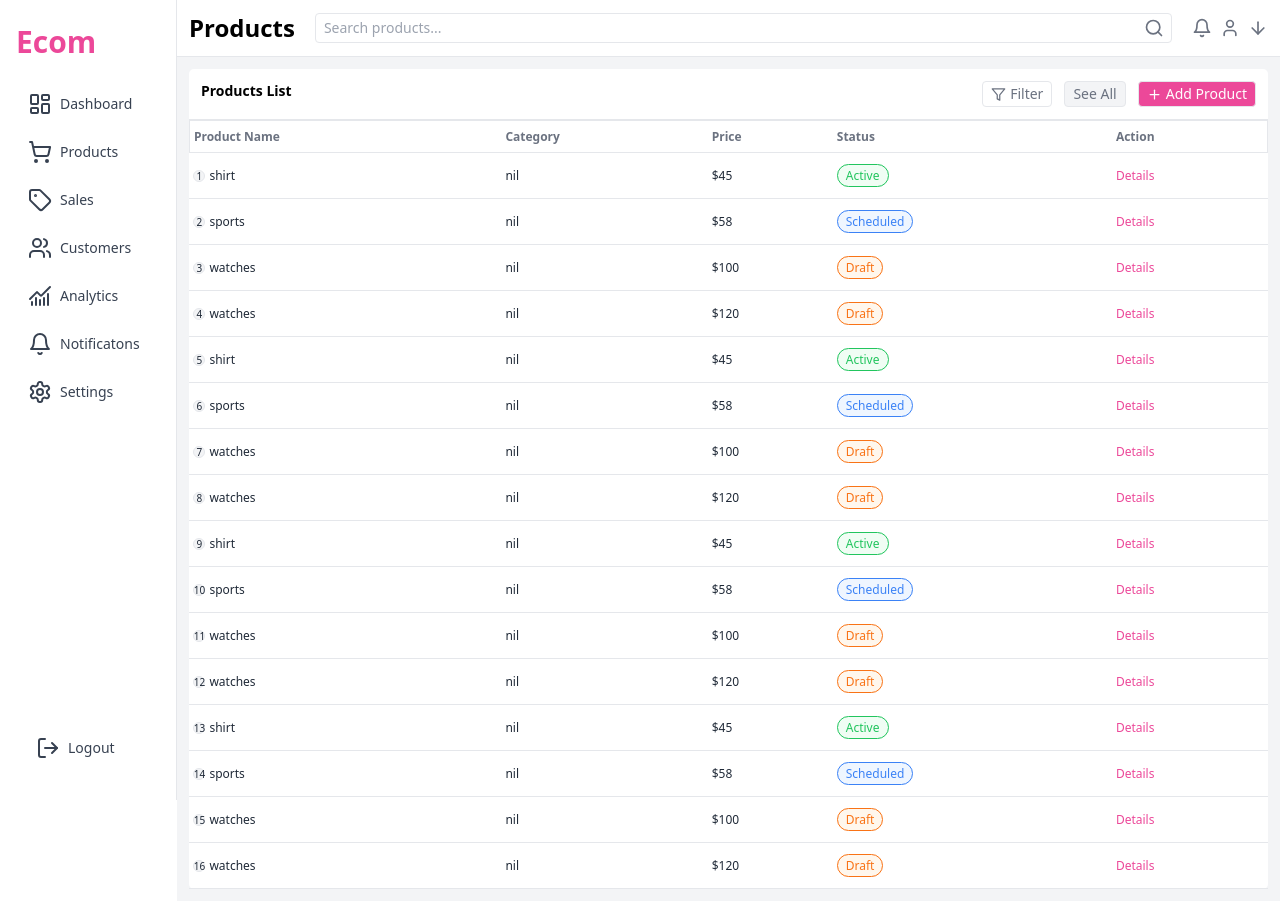
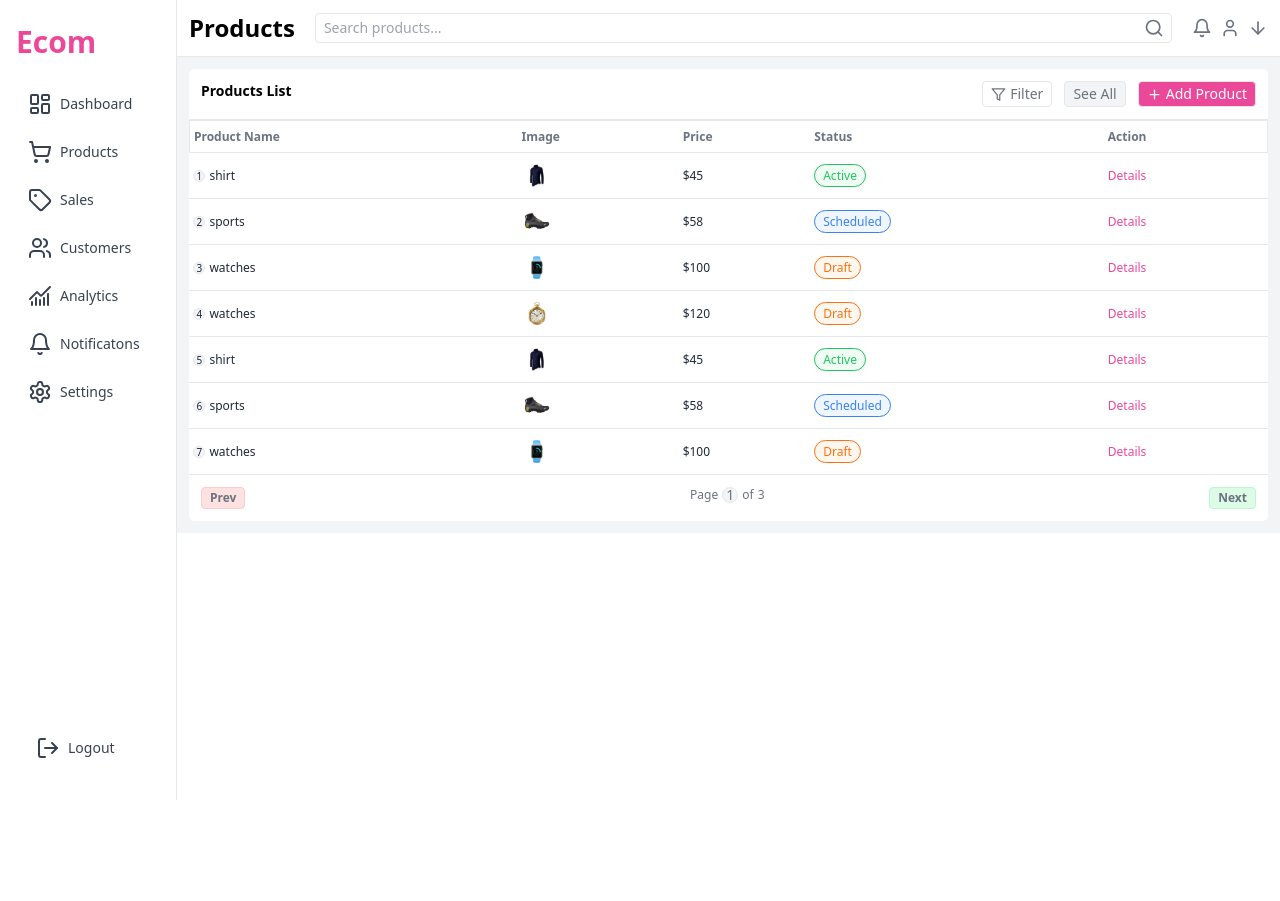
Before and after one commit to Joelkirabo/ecommerce, a Next.js app: page /dashboard/products in a window 1280 px wide. After the commit the page ends 800 px from the top, so only its background shows below. Built offline with nearby package versions, Linux system fonts and the light colour scheme.

Commit message:
pagination

```diff
--- a/actions/db.ts
+++ b/actions/db.ts
@@ -307,10 +307,10 @@ export async function  products(){
     return newproducts;
 }
 
-
 export async function tableproducts(){
     const products = [
         {
+            index: 1,
             img: "/shirt-1.jpg",
             prodname: "SHIRT",
             decription: "Pure Garment Dyed Cotton Shirt",
@@ -319,6 +319,7 @@ export async function tableproducts(){
             status:"Active"
         },
         {
+            index: 2,
             img: "/sports-1.jpg",
             prodname: "SPORTS",
             decription: "Trecking And running shoes- Black",
@@ -327,6 +328,7 @@ export async function tableproducts(){
             status:"Scheduled"
         },
         {
+            index: 3,
             img: "/watch-1.jpg",
             prodname: "WATCHES",
             decription: "Smart Watches Vital Plus",
@@ -335,6 +337,7 @@ export async function tableproducts(){
             status:"Draft"
         },
         {
+            index: 4,
             img: "/watch-2.jpg",
             prodname: "WATCHES",
             decription: "Pocket Watch LEather Pouch",
@@ -343,6 +346,7 @@ export async function tableproducts(){
             status:"Draft"
         },
         {
+            index: 5,
             img: "/shirt-1.jpg",
             prodname: "SHIRT",
             decription: "Pure Garment Dyed Cotton Shirt",
@@ -351,6 +355,7 @@ export async function tableproducts(){
             status:"Active"
         },
         {
+            index: 6,
             img: "/sports-1.jpg",
             prodname: "SPORTS",
             decription: "Trecking And running shoes- Black",
@@ -359,6 +364,7 @@ export async function tableproducts(){
             status:"Scheduled"
         },
         {
+            index: 7,
             img: "/watch-1.jpg",
             prodname: "WATCHES",
             decription: "Smart Watches Vital Plus",
@@ -367,6 +373,7 @@ export async function tableproducts(){
             status:"Draft"
         },
         {
+            index: 8,
             img: "/watch-2.jpg",
             prodname: "WATCHES",
             decription: "Pocket Watch LEather Pouch",
@@ -375,6 +382,7 @@ export async function tableproducts(){
             status:"Draft"
         },
         {
+            index: 9,
             img: "/shirt-1.jpg",
             prodname: "SHIRT",
             decription: "Pure Garment Dyed Cotton Shirt",
@@ -383,6 +391,7 @@ export async function tableproducts(){
             status:"Active"
         },
         {
+            index: 10,
             img: "/sports-1.jpg",
             prodname: "SPORTS",
             decription: "Trecking And running shoes- Black",
@@ -391,6 +400,7 @@ export async function tableproducts(){
             status:"Scheduled"
         },
         {
+            index: 11,
             img: "/watch-1.jpg",
             prodname: "WATCHES",
             decription: "Smart Watches Vital Plus",
@@ -399,6 +409,7 @@ export async function tableproducts(){
             status:"Draft"
         },
         {
+            index: 12,
             img: "/watch-2.jpg",
             prodname: "WATCHES",
             decription: "Pocket Watch LEather Pouch",
@@ -407,6 +418,7 @@ export async function tableproducts(){
             status:"Draft"
         },
         {
+            index: 13,
             img: "/shirt-1.jpg",
             prodname: "SHIRT",
             decription: "Pure Garment Dyed Cotton Shirt",
@@ -415,6 +427,7 @@ export async function tableproducts(){
             status:"Active"
         },
         {
+            index: 14,
             img: "/sports-1.jpg",
             prodname: "SPORTS",
             decription: "Trecking And running shoes- Black",
@@ -423,6 +436,7 @@ export async function tableproducts(){
             status:"Scheduled"
         },
         {
+            index: 15,
             img: "/watch-1.jpg",
             prodname: "WATCHES",
             decription: "Smart Watches Vital Plus",
@@ -431,6 +445,7 @@ export async function tableproducts(){
             status:"Draft"
         },
         {
+            index: 16,
             img: "/watch-2.jpg",
             prodname: "WATCHES",
             decription: "Pocket Watch LEather Pouch",
--- a/app/dashboard/products/page.tsx
+++ b/app/dashboard/products/page.tsx
@@ -1,58 +1,14 @@
 import { tableproducts } from "@/actions/db";
-import { ProductProps } from "@/app/page";
-import { Filter, Plus } from "lucide-react";
+
+import Productspage from "@/components/Productspage";
+
 
 
 export default async function products(){
-    const tableprods:ProductProps[] = await tableproducts()
+    const tableprods = await tableproducts()
+    return(
 
-
-    return(
-        <div className="bg-gray-100 h-auto w-full pt-1 sm:p-3">
-            <div className="bg-white h-full w-full rounded-[5px]">
-                <div className="flex justify-between p-3 border-b border-gray-200">
-                    <div className="font-bold text-sm sm:text-md">Products List</div>
-                    <div className="flex gap-3">
-                        <div className="border text-gray-500 border-gray-200 py-0.5 px-2 rounded text-xs md:text-sm flex gap-1 items-center"><Filter size={15}/> Filter</div>
-                        <div className="border bg-gray-100 text-gray-500 border-gray-200 py-0.5 px-2 rounded text-xs md:text-sm flex items-center">See All</div>
-                        <div className="border bg-pink-500 text-white border-gray-200 py-0.5 px-2 rounded text-xs md:text-sm flex gap-1 items-center"><Plus size={15}/><span className="hidden sm:block">Add Product</span> </div>
-                    </div>
-                </div>
-
-
-                <div className="w-full text-xs ">
-                    <table className="w-full table-auto">
-                        <thead className="border border-gray-200">
-                            <tr className="text-gray-500">
-                                <th className="p-1 text-left h-8">Product Name</th>
-                                <th className="p-1 text-left">Category</th>
-                                <th className="p-1 text-left">Price</th>
-                                <th className="p-1 text-left">Status</th>
-                                <th className="p-1 text-left">Action</th>
-                            </tr>
-                        </thead>
-
-                        <tbody>
-                        {
-                            tableprods.map((prod,i)=>(
-                            <tr key={i} className="text-gray-800 border-b border-gray-200">
-                                <td className="p-1 text-left h-[45px] lowercase flex items-center"><span className="mr-1 text-[10px] bg-gray-100 border border-gray-200 rounded-full h-3 w-3 flex justify-center items-center">{i+1}</span>{prod.prodname}</td>
-                                <td className="p-1 text-left">nil</td>
-                                <td className="p-1 text-left">${prod.price}</td>
-                                <td className="p-1 text-left"><span className={`${prod.status ==="Active"?"active":prod.status === "Scheduled"?"scheduled":prod.status === "Draft"?"draft":""}`}>{prod.status}</span></td>
-                                <td className="p-1 text-left text-pink-500">Details</td>
-                            </tr>
-                            ))
-                        }
-                        </tbody>
-                    </table>
-
-                </div>
-
-            </div>
-
-        </div>
-
+        <Productspage tableprods = {tableprods}/>
 
     )
 }
--- a/app/page.tsx
+++ b/app/page.tsx
@@ -9,6 +9,7 @@ import Header2 from "@/components/Header2";
 import {categories, products} from "@/actions/db";
 
 export type ProductProps = {
+  index?: number,
   img: string,
   prodname: string,
   decription: string,
--- /dev/null
+++ b/components/Productspage.tsx
@@ -0,0 +1,79 @@
+"use client"
+import { ProductProps } from "@/app/page";
+import { Filter, Plus } from "lucide-react";
+import Image from "next/image";
+import { useState } from "react";
+
+
+
+export default function Productspage({tableprods}:{tableprods:ProductProps[]}){
+
+    const [currentpage, setcurrentpage] = useState(1);
+    const productsperpage = 7;
+    const lastindex = currentpage * productsperpage;
+    const firstindex =lastindex-productsperpage;
+    const  displayedproducts = tableprods.slice(firstindex,lastindex);
+    const numberofpages = Math.ceil(tableprods.length/productsperpage);
+    //const pages = [...Array(numberofpages+1).keys()].slice(1);
+
+    function next(){
+        if(currentpage !== numberofpages){
+            setcurrentpage(currentpage+1)
+        }
+    }
+    function prev(){
+        if(currentpage !== 1){
+            setcurrentpage(currentpage-1)
+        }
+    }
+    return(
+        <div className="bg-gray-100 h-auto w-full pt-1 sm:p-3">
+        <div className="bg-white h-full w-full rounded-[5px]">
+            <div className="flex justify-between p-3 border-b border-gray-200">
+                <div className="font-bold text-sm sm:text-md">Products List</div>
+                <div className="flex gap-3">
+                    <div className="border text-gray-500 border-gray-200 py-0.5 px-2 rounded text-xs md:text-sm flex gap-1 items-center"><Filter size={15}/> Filter</div>
+                    <div className="border bg-gray-100 text-gray-500 border-gray-200 py-0.5 px-2 rounded text-xs md:text-sm flex items-center">See All</div>
+                    <div className="border bg-pink-500 text-white border-gray-200 py-0.5 px-2 rounded text-xs md:text-sm flex gap-1 items-center"><Plus size={15}/><span className="hidden sm:block">Add Product</span> </div>
+                </div>
+            </div>
+
+            <div className="w-full text-xs ">
+                <table className="w-full table-auto">
+                    <thead className="border border-gray-200">
+                        <tr className="text-gray-500">
+                            <th className="p-1 text-left h-8">Product Name</th>
+                            <th className="p-1 text-left">Image</th>
+                            <th className="p-1 text-left">Price</th>
+                            <th className="p-1 text-left">Status</th>
+                            <th className="p-1 text-left">Action</th>
+                        </tr>
+                    </thead>
+
+                    <tbody>
+                    {
+                        displayedproducts.map((prod,i)=>(
+                        <tr key={i} className="text-gray-800 border-b border-gray-200">
+                            <td className="p-1 text-left h-[45px] lowercase flex items-center"><span className="mr-1 text-[10px] bg-gray-100 border border-gray-200 rounded-full h-3 w-3 flex justify-center items-center">{prod.index}</span>{prod.prodname}</td>
+                            <td className="p-1 text-left"><Image alt="image" src={prod.img} width={30} height={30}/></td>
+                            <td className="p-1 text-left">${prod.price}</td>
+                            <td className="p-1 text-left"><span className={`${prod.status ==="Active"?"active":prod.status === "Scheduled"?"scheduled":prod.status === "Draft"?"draft":""}`}>{prod.status}</span></td>
+                            <td className="p-1 text-left text-pink-500">Details</td>
+                        </tr>
+                        ))
+                    }
+                    </tbody>
+                </table>
+                <div className="flex justify-between p-3 text-gray-500">
+                <button onClick={prev} className="font-bold border border-red-200 bg-red-100 rounded py-0.5 px-2">Prev</button>
+                    <div className="flex gap-1">Page <div className="text-sm bg-gray-100 border flex justify-center items-center rounded-full border-gray-200 h-4 w-4">{currentpage}</div> of <span>{numberofpages}</span></div>
+                    <button onClick={next} className="font-bold border border-green-200 bg-green-100 rounded py-0.5 px-2">Next</button>
+                </div>
+
+            </div>
+
+        </div>
+
+    </div>
+    )
+}
```
